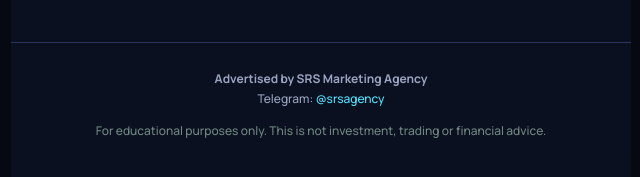
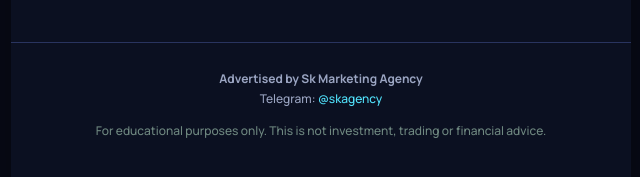
Before and after one commit to billing2-gif/gautam, a plain HTML site: page index.html in a window 1280 px wide. Shown: the part 2186-2363 px from the top of the page, 319-959 px from the left. Drawn offline with Linux system fonts and the light colour scheme.

Commit message:
Update index.html

```diff
--- a/index.html
+++ b/index.html
@@ -238,14 +238,14 @@
   </section>
 
   <footer>
-    <b>Advertised by SRS Marketing Agency</b>
+    <b>Advertised by Sk Marketing Agency</b>
     <br>
 
     Telegram:
-    <a href="https://t.me/+X9kZqgUfKRNlNmY9"
+    <a href="https://t.me/+X9kZqgUfKRNNmY9"
        target="_blank"
        rel="noopener">
-      @srsagency
+      @skagency
     </a>
 
     <div class="disclaimer">
```
